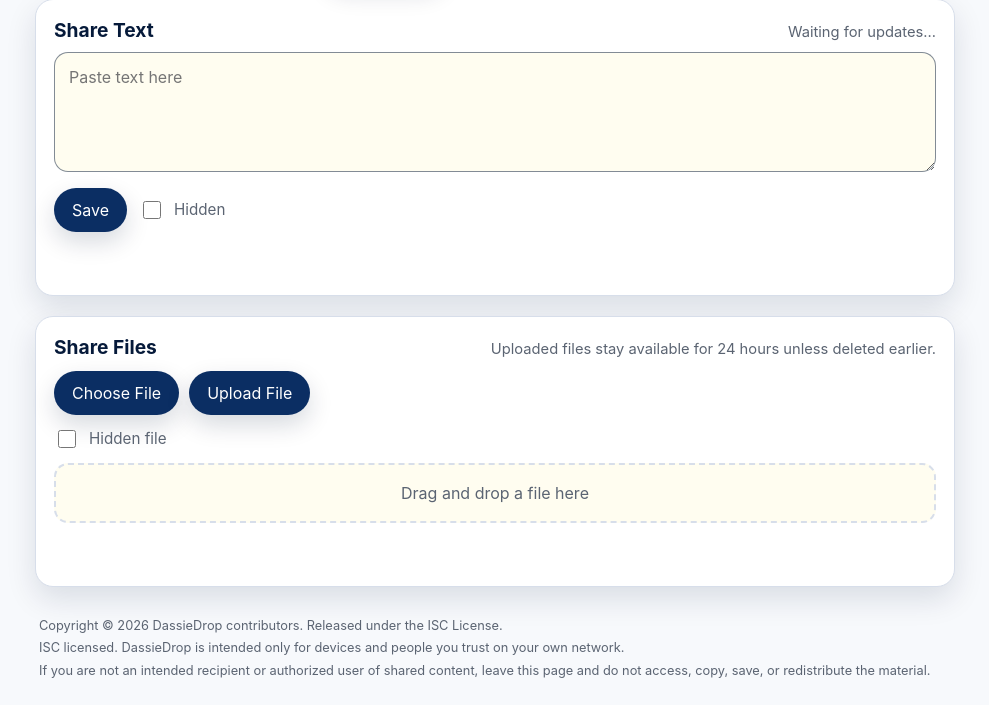
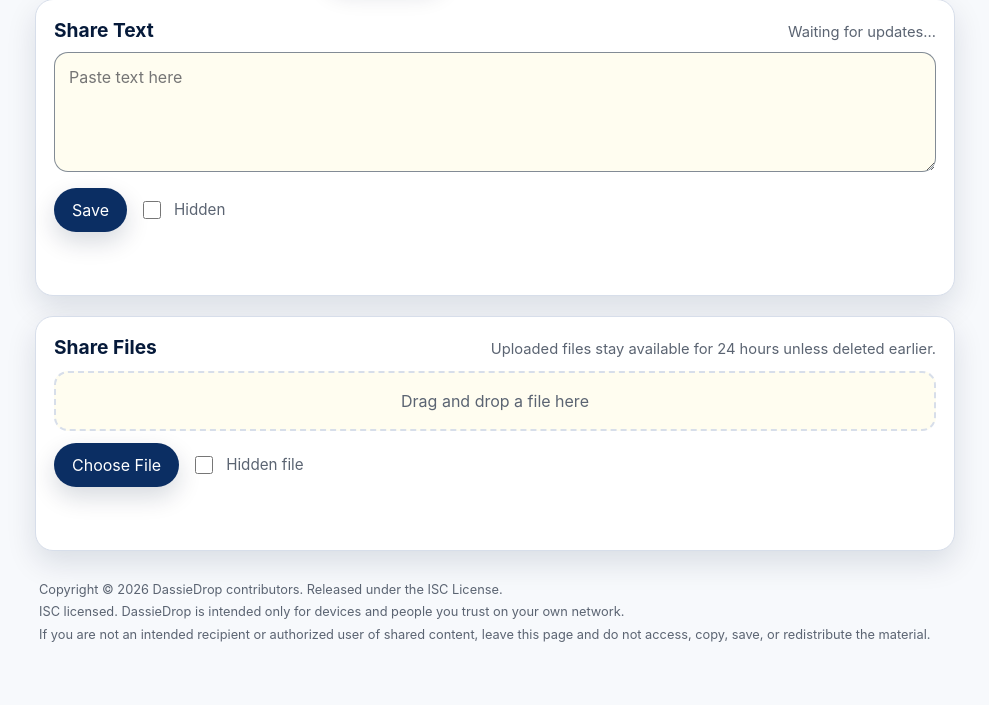
Before and after one commit to vossie/LanDrop, a Python web app: template templates/index.html in a window 1280 px wide. Shown: the part 140-845 px from the top of the page, without its empty margins (145-1134 px from the left). After the commit the page ends 782 px from the top, so only its background shows below. Run offline with Jinja, Linux system fonts and the light colour scheme; the template is opened without the code that fills it, so the values that code supplies are empty.

Commit message:
Streamline file upload controls

```diff
--- a/assets/app.css
+++ b/assets/app.css
@@ -270,6 +270,9 @@ button:hover, .file-label:hover, .file-link:hover {
 }
 .text-controls-row .inline-input {
   width: 100%;
+}
+.text-controls-row .file-label {
+  flex: 0 0 auto;
 }
 .inline-input {
   width: min(100%, 320px);
--- a/assets/app.js
+++ b/assets/app.js
@@ -16,7 +16,6 @@ const fileInput = document.getElementById("fileInput");
 const hiddenFile = document.getElementById("hiddenFile");
 const fileHiddenOptions = document.getElementById("fileHiddenOptions");
 const filePassword = document.getElementById("filePassword");
-const uploadBtn = document.getElementById("uploadBtn");
 const textMeta = document.getElementById("textMeta");
 const textStatus = document.getElementById("textStatus");
 const fileStatus = document.getElementById("fileStatus");
@@ -891,7 +890,6 @@ textTabBtn.addEventListener("click", () => setActiveTab("text"));
 fileTabBtn.addEventListener("click", () => setActiveTab("file"));
 textPanel.addEventListener("click", clearActiveTabIndicator);
 filePanel.addEventListener("click", clearActiveTabIndicator);
-uploadBtn.addEventListener("click", () => uploadFile());
 fileInput.addEventListener("change", () => {
   if (fileInput.files && fileInput.files.length > 0) {
     uploadFile();
--- a/templates/index.html
+++ b/templates/index.html
@@ -57,12 +57,10 @@
         <h2>Share Files</h2>
         <div class="meta">Uploaded files stay available for 24 hours unless deleted earlier.</div>
       </div>
-      <div class="row">
+      <div class="dropzone" id="dropZone">Drag and drop a file here</div>
+      <div class="row text-controls-row">
         <label class="file-label" for="fileInput">Choose File</label>
         <input id="fileInput" type="file">
-        <button id="uploadBtn" type="button">Upload File</button>
-      </div>
-      <div class="row stack">
         <label class="checkbox-row" for="hiddenFile">
           <input id="hiddenFile" type="checkbox">
           <span>Hidden file</span>
@@ -71,7 +69,6 @@
           <input id="filePassword" class="inline-input" type="password" placeholder="Password required for hidden files">
         </div>
       </div>
-      <div class="dropzone" id="dropZone">Drag and drop a file here</div>
       <div class="status" id="fileStatus"></div>
       <ul class="history-list" id="fileList"></ul>
     </article>
```
